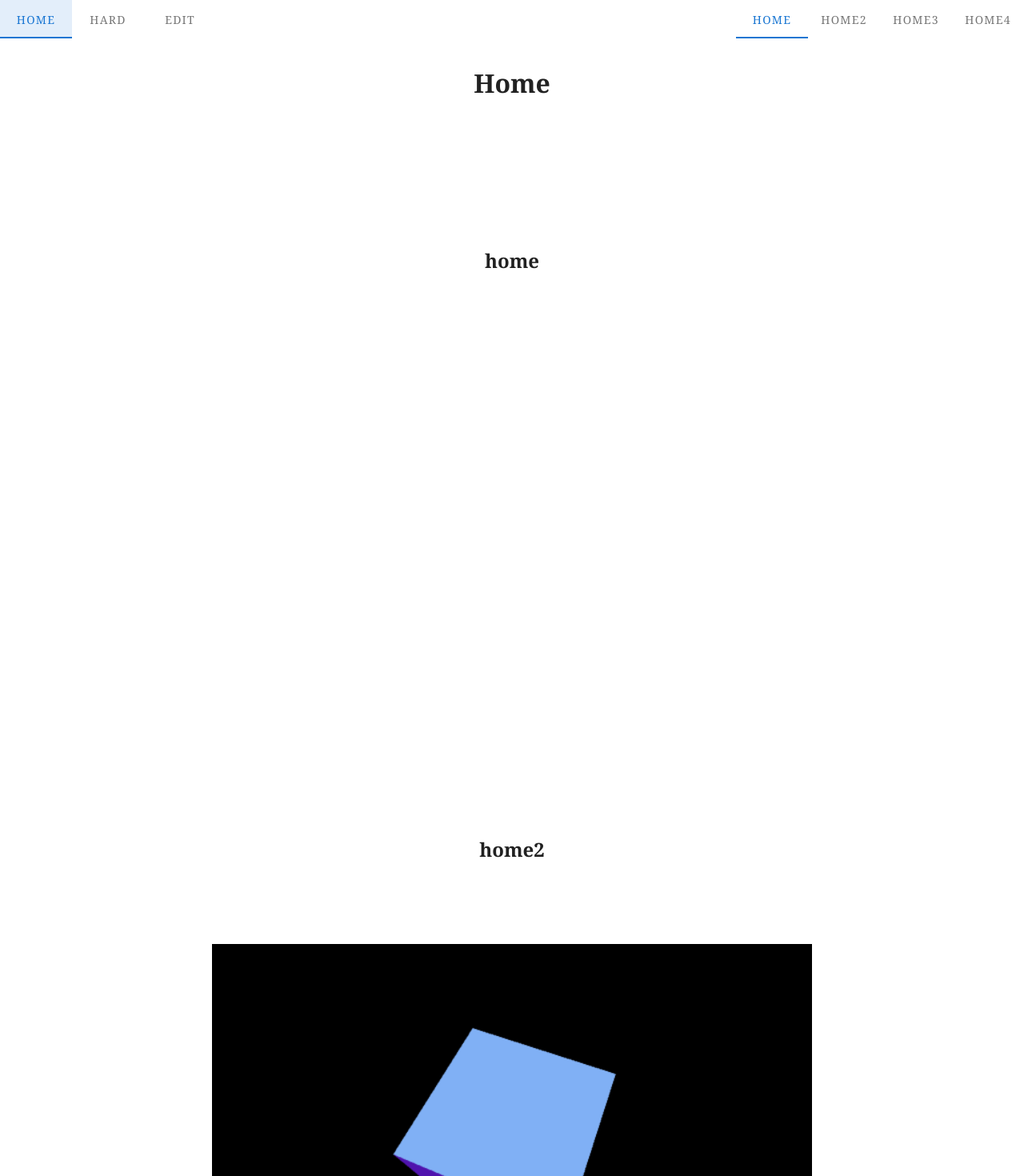
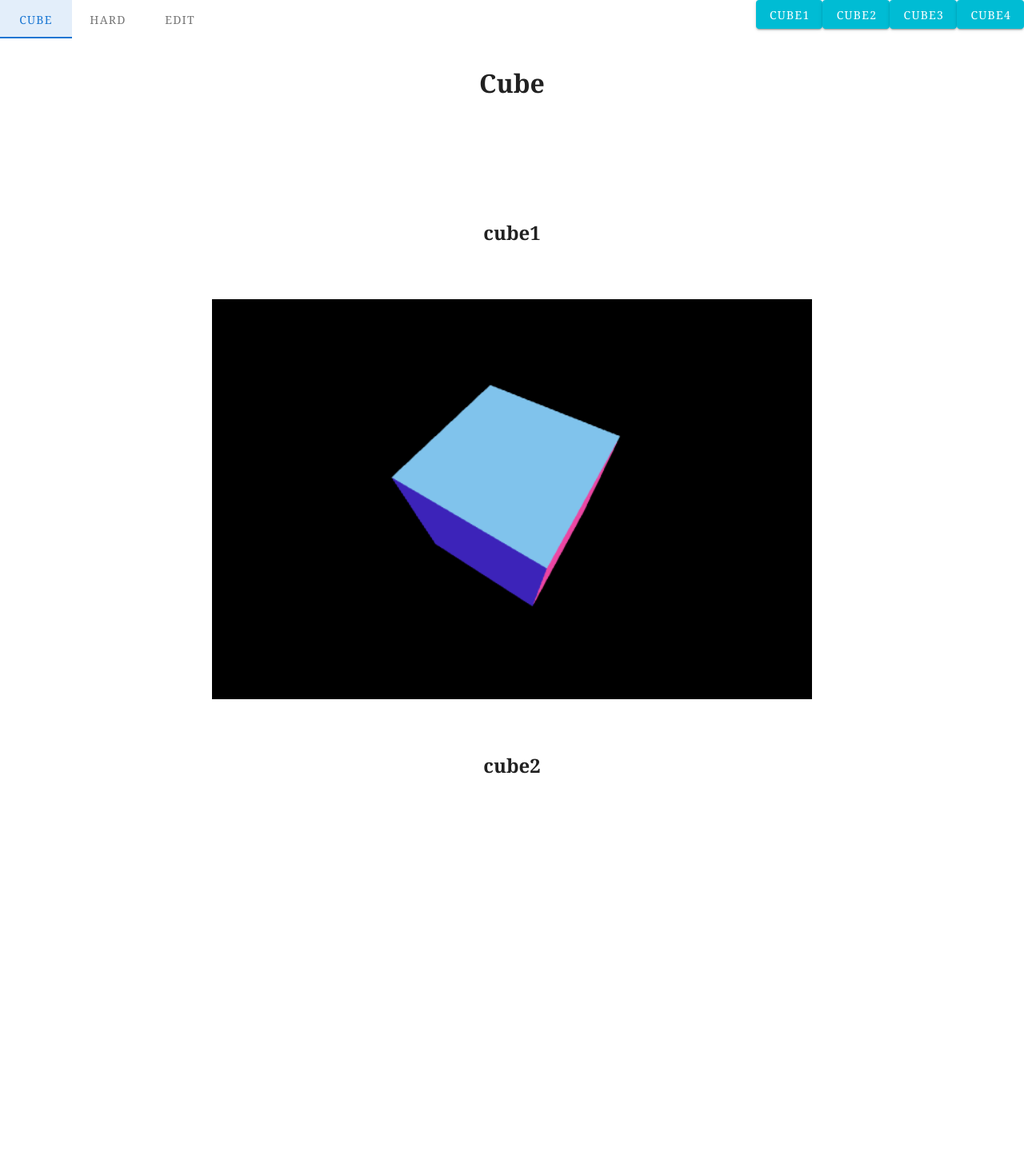
Before and after one commit to kota-kaneta/Hard-perfect-score-answer-Kas, a Vue app: page / in a window 1280 px wide. Shown: the top 1470 px of the page at 80% size. Built offline with nearby package versions, Linux system fonts and the light colour scheme.

Commit message:
硬いの満点答案カス

```diff
--- a/src/components/RotateBox.vue
+++ b/src/components/RotateBox.vue
@@ -19,7 +19,6 @@ export default {
   },
   mounted() {
     const $canvas = document.getElementById("canvas");
-    // canvasを後付けで設定する方法あったら教えてほしいー
     this.renderer = new THREE.WebGLRenderer({
       antialias: true,
       canvas: $canvas
--- a/src/views/Home.vue
+++ b/src/views/Home.vue
@@ -1,35 +1,33 @@
 <template>
-  <div class="home">
+  <div class="cube">
     <div id="nav">
       <div class="left-nav">
         <v-tabs>
-          <v-tab to="/">Home</v-tab>
+          <v-tab to="/">cube</v-tab>
           <v-tab to="/hard">Hard</v-tab>
           <v-tab to="/edit">Edit</v-tab>
         </v-tabs>
       </div>
       <div class="right-nav">
-        <v-tabs>
-          <v-tab v-scroll-to="'#top'">home</v-tab>
-          <v-tab v-scroll-to="'#h2'">home2</v-tab>
-          <v-tab v-scroll-to="'#h3'">home3</v-tab>
-          <v-tab v-scroll-to="'#h4'">home4</v-tab>
-        </v-tabs>
+        <v-btn dark color="cyan" v-scroll-to="'#top'">cube1</v-btn>
+        <v-btn dark color="cyan" v-scroll-to="'#h2'">cube2</v-btn>
+        <v-btn dark color="cyan" v-scroll-to="'#h3'">cube3</v-btn>
+        <v-btn dark color="cyan" v-scroll-to="'#h4'">cube4</v-btn>
       </div>
     </div>
-    <Header id="top">Home</Header>
-    <h2>home</h2>
-      <div id="home">
-      </div>
-    <h2 id="h2">home2</h2>
-      <div id="home2">
+    <Header id="top">Cube</Header>
+    <h2>cube1</h2>
+      <div id="cube">
         <rotate-box></rotate-box>
       </div>
-    <h2 id="h3">home3</h2>
-      <div id="home3">
+    <h2 id="h2">cube2</h2>
+      <div id="cube2">
       </div>
-    <h2 id="h4">home4</h2>
-      <div id="home4">
+    <h2 id="h3">cube3</h2>
+      <div id="cube3">
+      </div>
+    <h2 id="h4">cube4</h2>
+      <div id="cube4">
       </div>
   </div>
 </template>
@@ -43,7 +41,7 @@
   position: fixed;
   right: 0;
 }
-#home,#home2,#home3,#home4{
+#cube,#cube2,#cube3,#cube4{
   height: 500px;
   display: flex;
   justify-content: center;
@@ -52,7 +50,7 @@ h2{
   display: flex;
   justify-content: center;
   align-content: center;
-  padding: 100px;
+  padding: 65px;
 }
 </style>
 
@@ -61,7 +59,7 @@ import Header from "@/components/Header.vue"
 import RotateBox from "@/components/RotateBox.vue";
 
 export default {
-    name: "home",
+    name: "cube",
     components: {
       Header,
       RotateBox
```
